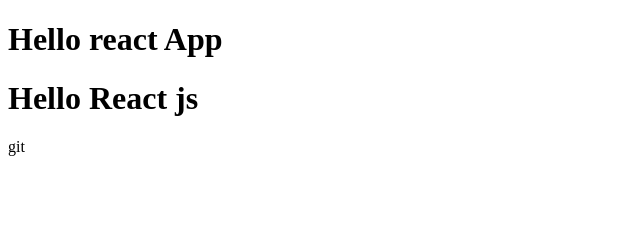
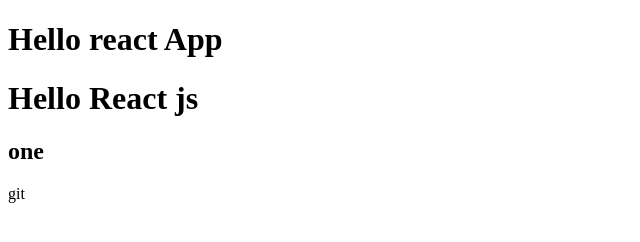
Before and after one commit to nuthalapativamsi/ReactBatch-1, a plain HTML site: page index.html in a window 1280 px wide. Shown: the full height of the page, 0-640 px from the left. Drawn offline with nearby package versions, Linux system fonts and the light colour scheme.

Commit message:
h2 is added

```diff
--- a/index.html
+++ b/index.html
@@ -14,6 +14,7 @@
 
   </div>
   <h1>Hello React js </h1>
+  <h2>one</h2>
 git
   <!----hello vamsi this is testing -->
   <script crossorigin src="https://unpkg.com/react@18/umd/react.development.js"></script>
```
